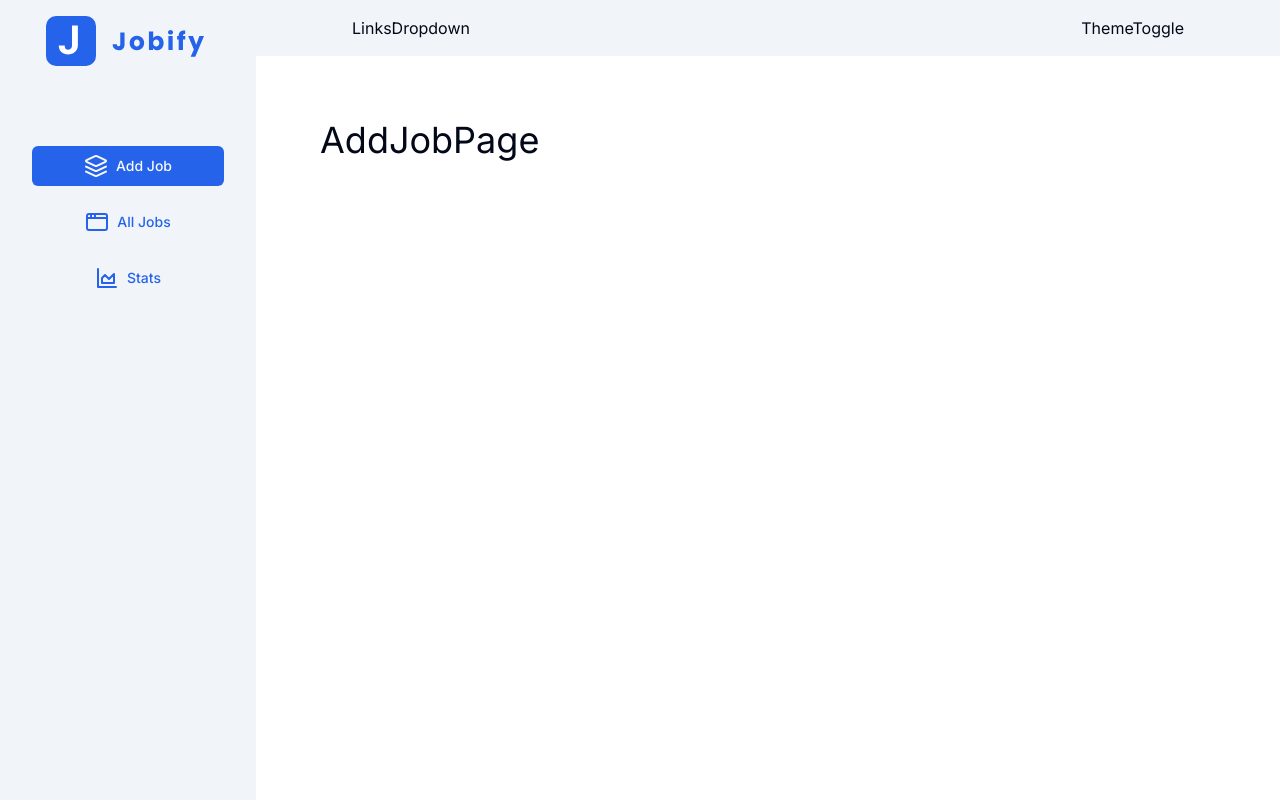
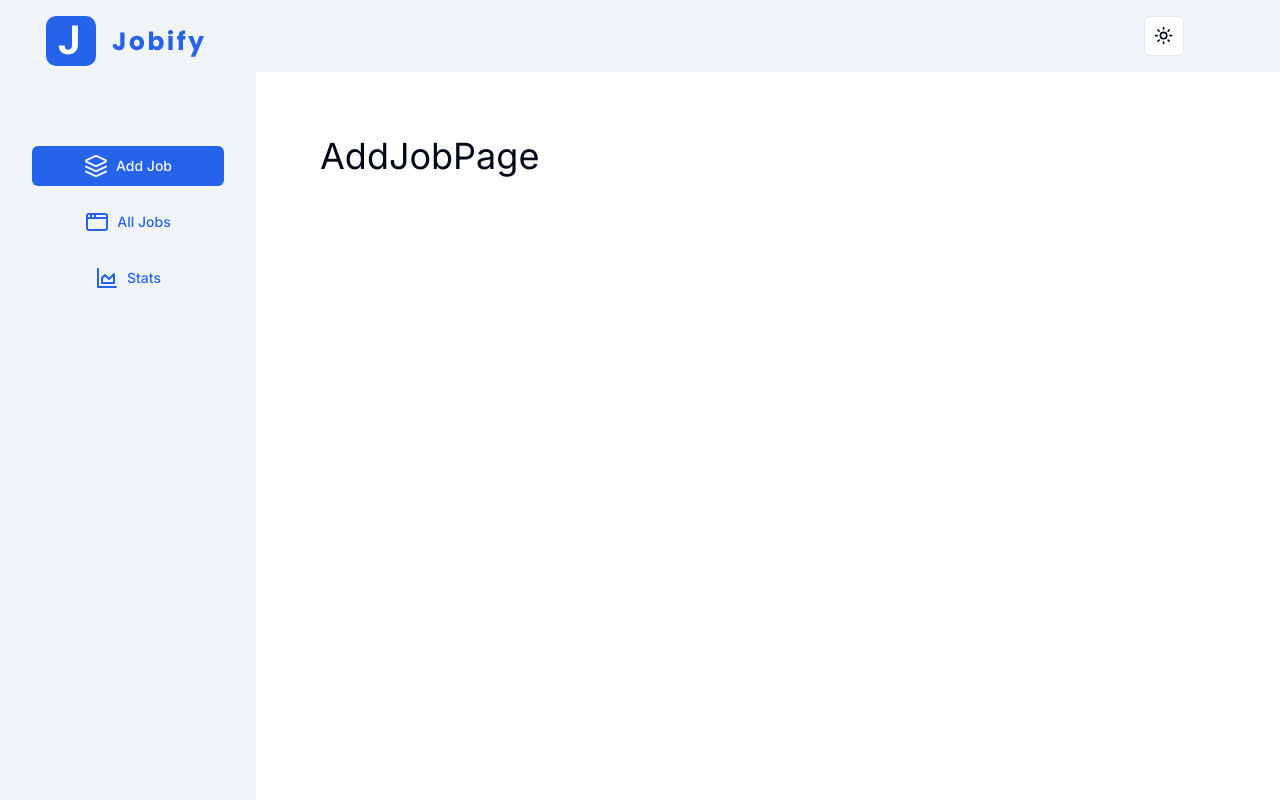
Before and after one commit to kriztiank-UCN/nextjs-jobify-app, a Next.js app: page /add-job in a window 1280 px wide. Built offline with nearby package versions, Linux system fonts and the light colour scheme.

Commit message:
Dropdownlinks Component, Change Theme and Toggle Theme

```diff
--- a/app/globals.css
+++ b/app/globals.css
@@ -2,6 +2,7 @@
 @tailwind components;
 @tailwind utilities;
 
+/* Shadcn-ui blue theme */
 @layer base {
   :root {
     --background: 0 0% 100%;
--- a/app/layout.tsx
+++ b/app/layout.tsx
@@ -2,6 +2,7 @@
 import { ClerkProvider } from "@clerk/nextjs";
 import { Inter } from "next/font/google";
 import "./globals.css";
+import Providers from "./providers";
 const inter = Inter({ subsets: ["latin"] });
 
 export const metadata: Metadata = {
@@ -12,8 +13,10 @@
 export default function RootLayout({ children }: { children: React.ReactNode }) {
   return (
     <ClerkProvider>
-      <html lang='en'>
-        <body className={inter.className}>{children}</body>
+      <html lang='en' suppressHydrationWarning>
+        <body className={inter.className}>
+          <Providers>{children}</Providers>
+        </body>
       </html>
     </ClerkProvider>
   );
--- /dev/null
+++ b/app/providers.tsx
@@ -0,0 +1,17 @@
+'use client';
+import { ThemeProvider } from '@/components/theme-provider';
+const Providers = ({ children }: { children: React.ReactNode }) => {
+  return (
+    <>
+      <ThemeProvider
+        attribute='class'
+        defaultTheme='system'
+        enableSystem
+        disableTransitionOnChange
+      >
+        {children}
+      </ThemeProvider>
+    </>
+  );
+};
+export default Providers;
--- a/components/LinksDropdown.tsx
+++ b/components/LinksDropdown.tsx
@@ -1,6 +1,39 @@
-function LinksDropdown() {
+import {
+  DropdownMenu,
+  DropdownMenuContent,
+  DropdownMenuItem,
+  DropdownMenuTrigger,
+} from '@/components/ui/dropdown-menu';
+import { AlignLeft } from 'lucide-react';
+import { Button } from './ui/button';
+import links from '@/utils/links';
+import Link from 'next/link';
+function DropdownLinks() {
   return (
-    <div>LinksDropdown</div>
-  )
+    <DropdownMenu>
+      <DropdownMenuTrigger asChild className='lg:hidden'>
+        <Button variant='outline' size='icon'>
+          <AlignLeft />
+
+          <span className='sr-only'>Toggle links</span>
+        </Button>
+      </DropdownMenuTrigger>
+      <DropdownMenuContent
+        className='w-52 lg:hidden '
+        align='start'
+        sideOffset={25}
+      >
+        {links.map((link) => {
+          return (
+            <DropdownMenuItem key={link.href}>
+              <Link href={link.href} className='flex items-center gap-x-2 '>
+                {link.icon} <span className='capitalize'>{link.label}</span>
+              </Link>
+            </DropdownMenuItem>
+          );
+        })}
+      </DropdownMenuContent>
+    </DropdownMenu>
+  );
 }
-export default LinksDropdown
+export default DropdownLinks;
--- a/components/ThemeToggle.tsx
+++ b/components/ThemeToggle.tsx
@@ -1,6 +1,36 @@
+"use client";
+
+import * as React from "react";
+import { Moon, Sun } from "lucide-react";
+import { useTheme } from "next-themes";
+
+import { Button } from "@/components/ui/button";
+import {
+  DropdownMenu,
+  DropdownMenuContent,
+  DropdownMenuItem,
+  DropdownMenuTrigger,
+} from "@/components/ui/dropdown-menu";
+
 function ThemeToggle() {
+  const { setTheme } = useTheme();
+
   return (
-    <div>ThemeToggle</div>
-  )
+    <DropdownMenu>
+      <DropdownMenuTrigger asChild>
+        <Button variant='outline' size='icon'>
+          <Sun className='h-[1.2rem] w-[1.2rem] rotate-0 scale-100 transition-all dark:-rotate-90 dark:scale-0' />
+          <Moon className='absolute h-[1.2rem] w-[1.2rem] rotate-90 scale-0 transition-all dark:rotate-0 dark:scale-100' />
+          <span className='sr-only'>Toggle theme</span>
+        </Button>
+      </DropdownMenuTrigger>
+      <DropdownMenuContent align='end'>
+        <DropdownMenuItem onClick={() => setTheme("light")}>Light</DropdownMenuItem>
+        <DropdownMenuItem onClick={() => setTheme("dark")}>Dark</DropdownMenuItem>
+        <DropdownMenuItem onClick={() => setTheme("system")}>System</DropdownMenuItem>
+      </DropdownMenuContent>
+    </DropdownMenu>
+  );
 }
-export default ThemeToggle
+
+export default ThemeToggle;
--- /dev/null
+++ b/components/theme-provider.tsx
@@ -0,0 +1,9 @@
+'use client';
+
+import * as React from 'react';
+import { ThemeProvider as NextThemesProvider } from 'next-themes';
+import { type ThemeProviderProps } from 'next-themes/dist/types';
+
+export function ThemeProvider({ children, ...props }: ThemeProviderProps) {
+  return <NextThemesProvider {...props}>{children}</NextThemesProvider>;
+}
```
Also changed, not shown: assets/README.md.
